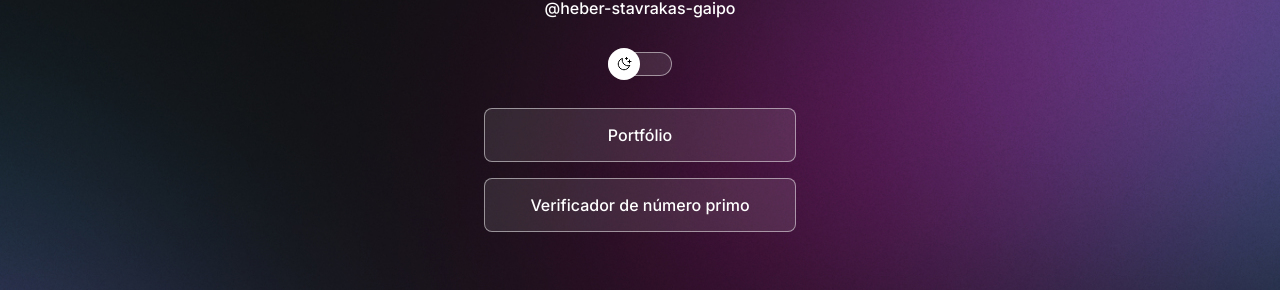
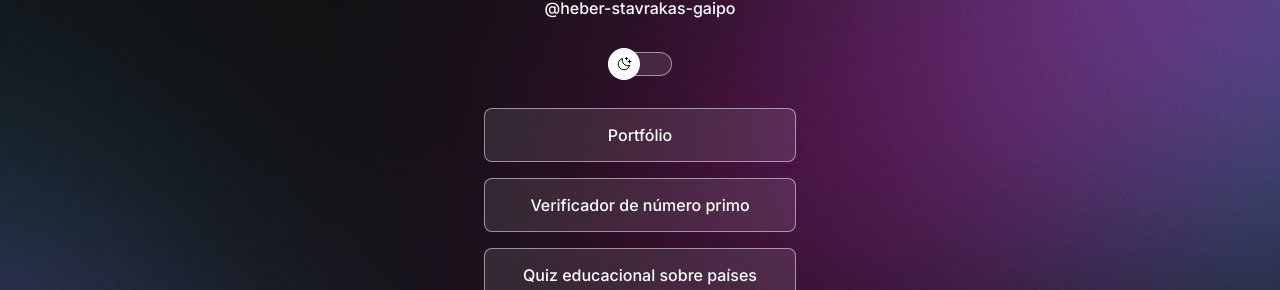
Before and after one commit to Heber-Stavrakas-Gaipo/DevLinksTree, a plain HTML site: page index.html in a window 1280 px wide. Shown: the part 180-470 px from the top of the page. Drawn offline with nearby package versions, Linux system fonts and the light colour scheme.

Commit message:
:sparkles: add Alura Quiz Project link

```diff
--- a/index.html
+++ b/index.html
@@ -34,6 +34,14 @@
             >Verificador de número primo</a
           >
         </li>
+        <li>
+          <a
+            href="https://github.com/Heber-Stavrakas-Gaipo/Projeto-Alura-Imersao-IA"
+            target="_blank"
+            rel="noopener noreferrer"
+            >Quiz educacional sobre países</a
+          >
+        </li>
       </ul>
       <div id="social-links">
         <a href="https://github.com/heber-stavrakas-gaipo" target="_blank" rel="noopener noreferrer">
```
